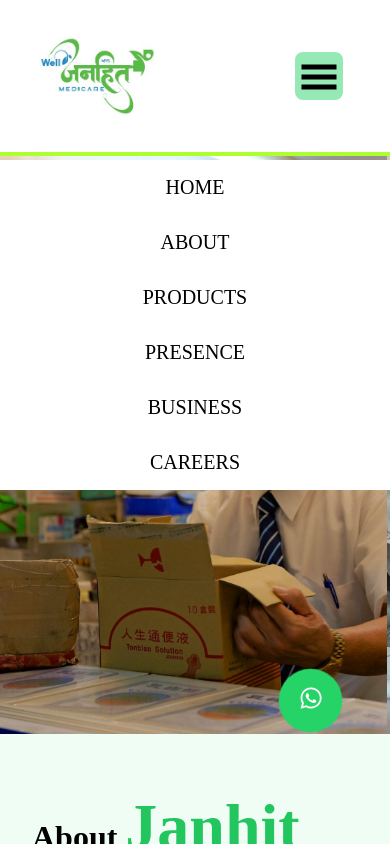
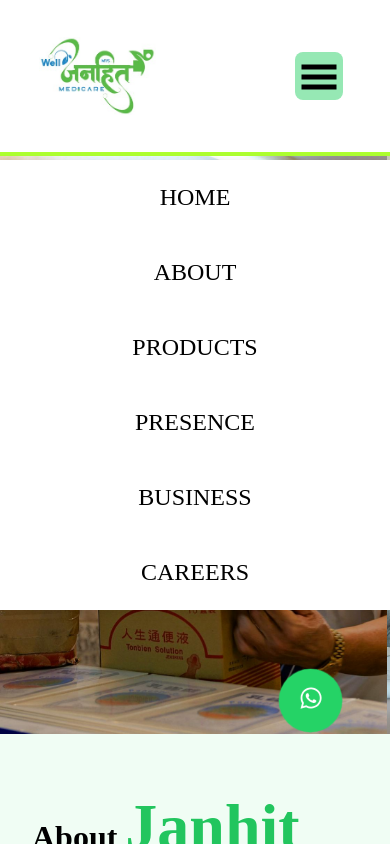
Before and after one commit to mohitgundal/janhit, a React (Vite) app: page /janhit/home in a window 390 px wide. Both pictures are taken after a click on the button 319 px from the left and 75 px from the top of the page. Built offline with nearby package versions, Linux system fonts and the light colour scheme.

Commit message:
added responsiveness

```diff
--- a/src/App.jsx
+++ b/src/App.jsx
@@ -36,8 +36,8 @@ const App = () => {
   }, []);
   return (
     <Router basename="/janhit">
-      {/* <ScrollToTop />
-      <ScrollToHash/> */}
+      {/* <ScrollToTop /> */}
+      {/* <ScrollToHash/> */}
       <Navbar />
 
       <FloatingWhatsApp/>
--- a/src/Components/About/AboutHero.jsx
+++ b/src/Components/About/AboutHero.jsx
@@ -12,8 +12,8 @@ const AboutHero = () => {
   };
 
   return (
-    <section
-      className="about-hero"
+    <section id="aboutTop"
+      className="about-hero scroll-offset"
       style={{ backgroundImage: `url(${about_hero})` }}
     >
       <div className="about-overlay">
--- a/src/Components/Business/BusinessHero.jsx
+++ b/src/Components/Business/BusinessHero.jsx
@@ -4,7 +4,7 @@ import business_img_1 from "../../assets/business_opp_1.jpg";
 
 const BusinessHero = ({ scrollToForm }) => {
   return (
-    <section className="business-landing-page">
+    <section id="businessTop" className="business-landing-page scroll-offset">
       <div className="landing-image">
         <img src={business_img_1} alt="" />
       </div>
--- a/src/Components/Careers/CareersHero.jsx
+++ b/src/Components/Careers/CareersHero.jsx
@@ -11,7 +11,7 @@ const CareersHero = () => {
   };
 
   return (
-    <section className="careers-hero">
+    <section id="careersTop" className="careers-hero scroll-offset">
       <img
         src={career_img_1}
         alt="Careers at Janhit Chemist"
--- a/src/Components/Navbar/Navbar.css
+++ b/src/Components/Navbar/Navbar.css
@@ -1,3 +1,4 @@
+/* ---------- MAIN NAVBAR STYLES ---------- */
 .navbar {
   width: 100%;
   height: 18vh;
@@ -15,48 +16,53 @@
   width: 170px;
 }
 
+/* ---------- DESKTOP MENU ---------- */
 .navbar ul {
   list-style: none;
   display: flex;
-  /* text-align: center; */
 }
 
-.navbar ul li{
+.navbar ul li {
   width: auto;
   text-align: center;
 }
 
-.navbar li a {
+/* Buttons instead of <a> */
+.nav-link-button {
   text-decoration: none;
   padding: 0px 25px;
   font-size: 20px;
   color: #000;
   text-transform: uppercase;
+  background: none;
+  border: none;
+  cursor: pointer;
+  font-family: inherit;
 }
 
-.navbar li a:hover {
+.nav-link-button:hover {
   color: rgb(2, 194, 130);
 }
 
-.ham-menu{
+/* ---------- HAMBURGER MENU ---------- */
+.ham-menu {
   display: none;
 }
 
-
-@media screen and (max-width: 480px){
-
-  .navbar img{
+/* ---------- MOBILE STYLES ---------- */
+@media screen and (max-width: 480px) {
+  .navbar img {
     margin-left: 10vw !important;
   }
 
-  .ham-menu{
+  .ham-menu {
     margin-right: 12vw !important;
     display: block;
     width: 3rem !important;
     height: 3rem !important;
   }
 
-  .ham-menu button{
+  .ham-menu button {
     padding-top: 0.3rem !important;
     width: 100%;
     height: 100%;
@@ -67,31 +73,30 @@
   }
 }
 
-
-@media (max-width: 990px){
-
-  .navbar{
+@media (max-width: 990px) {
+  .navbar {
     height: 18vh;
     display: flex;
     justify-content: space-between;
   }
-  .navbar img{
+
+  .navbar img {
     width: 30vw;
     margin-left: 10vw;
   }
 
-  .navbar ul{
+  .navbar ul {
     display: none;
   }
 
-   .ham-menu{
+  .ham-menu {
     margin-right: 15vw;
     display: block;
     width: 4rem;
     height: 4rem;
   }
 
-  .ham-menu button{
+  .ham-menu button {
     padding-top: 0.4rem;
     width: 100%;
     height: 100%;
@@ -101,27 +106,31 @@
     border-radius: 0.5rem;
   }
 
-   .menu-web{
+  .menu-web {
     display: none;
   }
 
-   .menu-mobile{
+  .menu-mobile {
     position: absolute;
     top: 10rem;
     left: 0;
     background-color: #ffffff;
     width: 100%;
+    box-shadow: 0 2px 10px rgba(0, 0, 0, 0.1);
   }
 
-   .menu-mobile ul{
+  .menu-mobile ul {
     display: flex;
     flex-direction: column;
     align-items: center;
   }
 
-   .menu-mobile ul li{
+  .menu-mobile ul li {
     padding: 1rem;
   }
 
-
+  .menu-mobile .nav-link-button {
+    font-size: 1.5rem;
+    padding: 0.5rem 1rem;
   }
+}
--- a/src/Components/Navbar/Navbar.jsx
+++ b/src/Components/Navbar/Navbar.jsx
@@ -1,45 +1,55 @@
-// Navbar.jsx
 import React, { useState } from "react";
-import { Link } from "react-router-dom";
+import { useNavigate } from "react-router-dom";
 import "./Navbar.css";
 import logo from "../../assets/janhitlogo.jpg";
 import { GiHamburgerMenu } from "react-icons/gi";
 
+const NAV_ITEMS = [
+  // { name: "Home", route: "/home", scrollId: "homeTop" },
+  { name: "Home", route: "/home", scrollId: "hero" },
+  { name: "About", route: "/about", scrollId: "aboutTop" },
+  { name: "Products", route: "/products", scrollId: "productsTop" },
+  { name: "Presence", route: "/presence", scrollId: "presenceTop" },
+  { name: "Business", route: "/business-opportunity", scrollId: "businessTop" },
+  { name: "Careers", route: "/careers", scrollId: "careersTop" },
+];
 
 const Navbar = () => {
+  const [showMenu, setShowMenu] = useState(false);
+  const navigate = useNavigate();
 
-  const [showMenu, setShowMenu] = useState(false);
-
-  const handleButtonToggle = () => {
-    setShowMenu(!showMenu);
+  const handleNav = (route, targetId) => {
+    navigate(route);
+    setShowMenu(false);
+    setTimeout(() => {
+      const el = document.getElementById(targetId);
+      if (el) {
+        el.scrollIntoView({ behavior: "smooth" });
+      }
+    }, 100); // Adjust if needed
   };
 
   return (
     <div className="navbar">
       <img src={logo} alt="Janhit Logo" />
 
-      <nav className={showMenu ? "menu-mobile": "menu-web"}>
-      {/* <ul className="nav-menu">
-        <li><Link to="/home">Home</Link></li>
-        <li><Link to="/about">About</Link></li>
-        <li><Link to="/products">Products</Link></li>
-        <li><Link to="/presence">Presence</Link></li>
-        <li><Link to="/business-opportunity">Business</Link></li>
-        <li><Link to="/careers">Careers</Link></li>
-      </ul> */}
-
-      <ul className="nav-menu">
-  <li><Link to="/home" onClick={() => setShowMenu(false)}>Home</Link></li>
-  <li><Link to="/about" onClick={() => setShowMenu(false)}>About</Link></li>
-  <li><Link to="/products" onClick={() => setShowMenu(false)}>Products</Link></li>
-  <li><Link to="/presence" onClick={() => setShowMenu(false)}>Presence</Link></li>
-  <li><Link to="/business-opportunity" onClick={() => setShowMenu(false)}>Business</Link></li>
-  <li><Link to="/careers" onClick={() => setShowMenu(false)}>Careers</Link></li>
-</ul>
+      <nav className={showMenu ? "menu-mobile" : "menu-web"}>
+        <ul className="nav-menu">
+          {NAV_ITEMS.map((item) => (
+            <li key={item.name}>
+              <button
+                className="nav-link-button"
+                onClick={() => handleNav(item.route, item.scrollId)}
+              >
+                {item.name}
+              </button>
+            </li>
+          ))}
+        </ul>
       </nav>
 
       <div className="ham-menu">
-        <button onClick={handleButtonToggle}>
+        <button onClick={() => setShowMenu(!showMenu)}>
           <GiHamburgerMenu />
         </button>
       </div>
--- a/src/Components/Presence/PresenceHero.jsx
+++ b/src/Components/Presence/PresenceHero.jsx
@@ -11,7 +11,7 @@ const PresenceHero = () => {
     }
   };
   return (
-    <section className="presence-hero-section">
+    <section id="presenceTop" className="presence-hero-section scroll-offset">
       <img src={mumbaiMap} alt="Map of Mumbai" className="presence-bg-image" />
       <div className="presence-overlay"></div>
 
--- a/src/index.css
+++ b/src/index.css
@@ -11,3 +11,13 @@ html, body {
   box-sizing: border-box;
   scroll-behavior: smooth;
 }
+
+
+/* #page-top {
+  scroll-margin-top: 18vh;  */
+  /* Adjust this to match your fixed navbar height */
+/* } */
+
+.scroll-offset {
+  scroll-margin-top: 18vh; /* Equal to your navbar height */
+}
```
Lines whose indentation alone changed are shown as unchanged.
